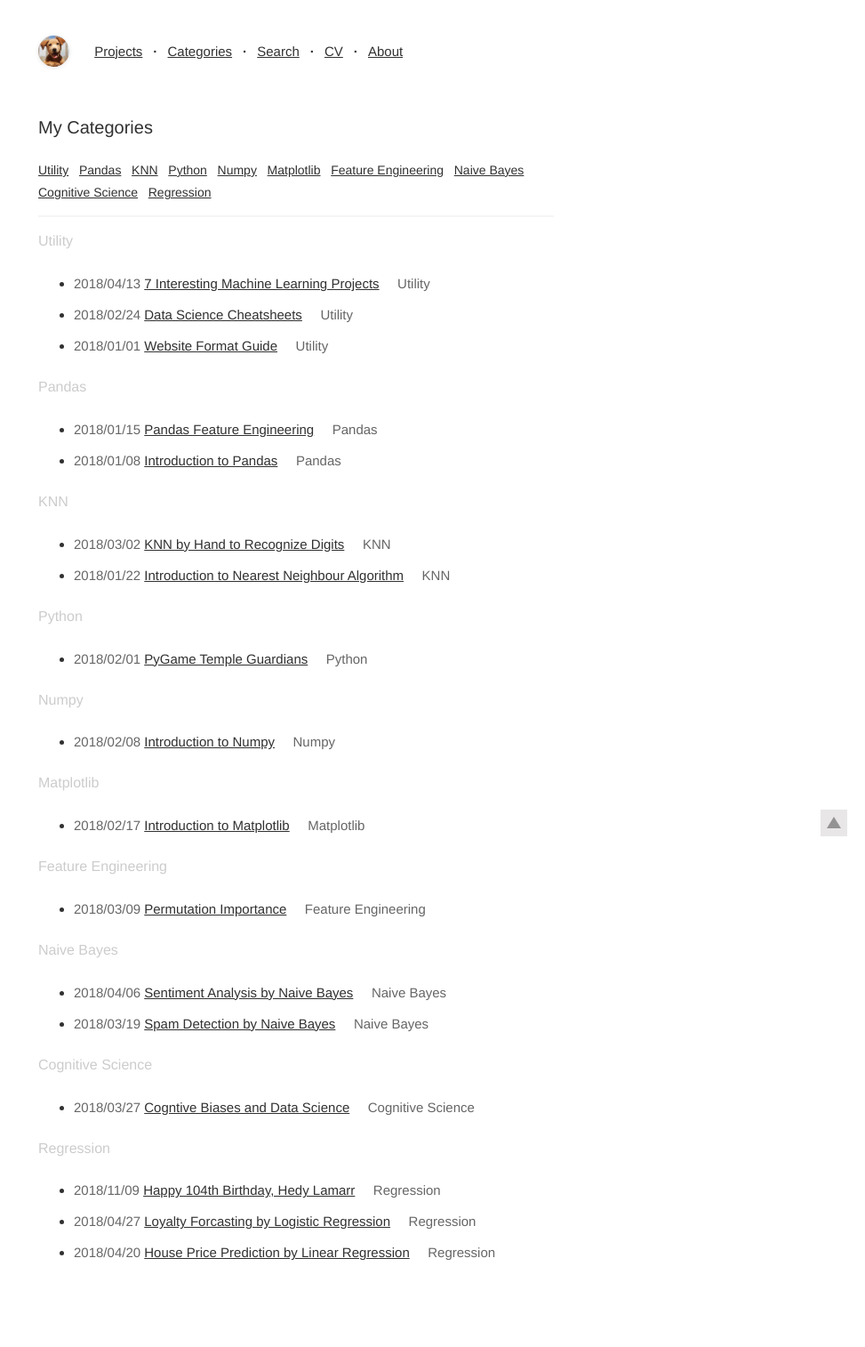
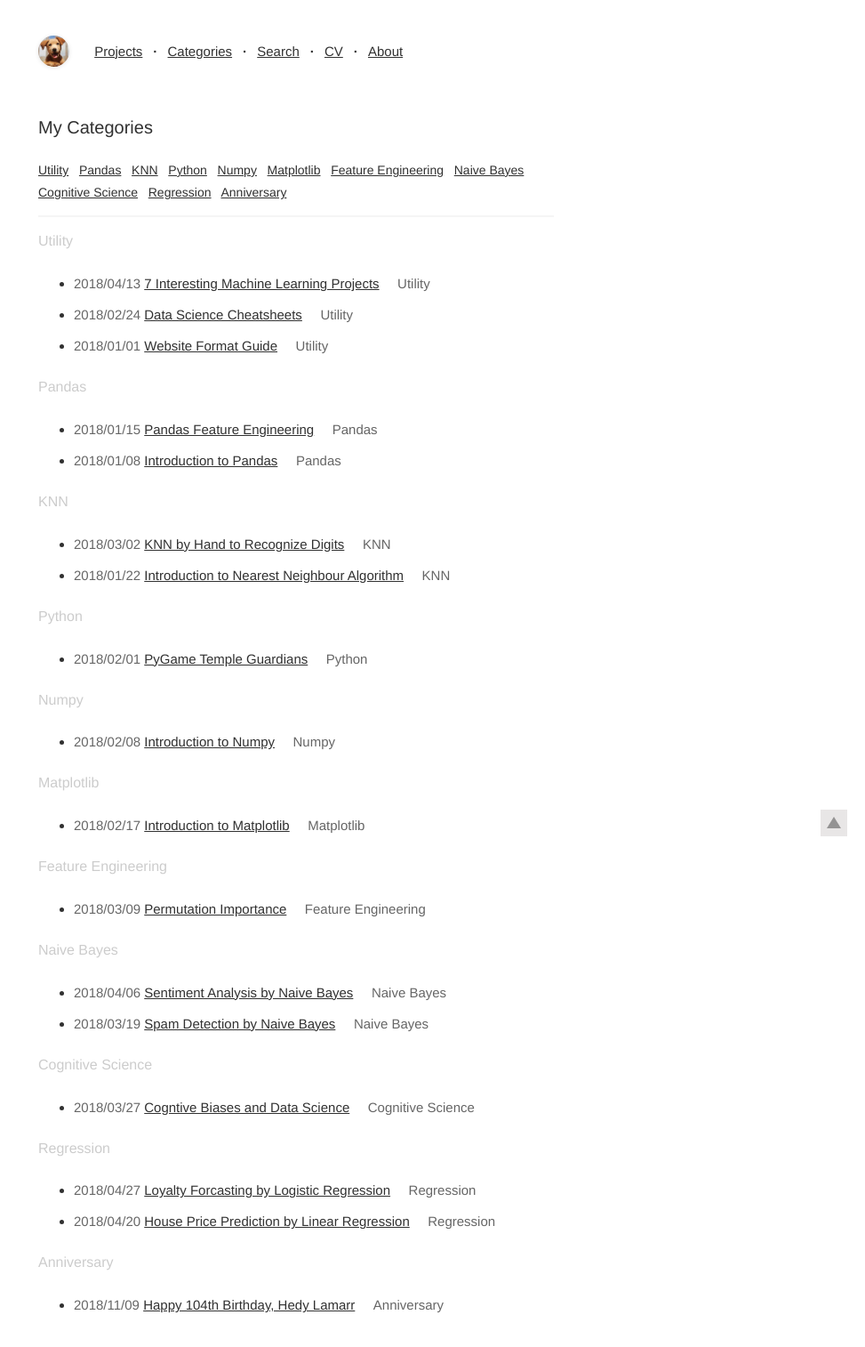
Before and after one commit to ryanxjhan/oldportforlio, a Jekyll site: the page built from pages/categories.html, in a window 1280 px wide. Shown: the whole page at 89% size, without its empty margins (307-1280 px from the left). Built offline with Jekyll 4.4.1, drawn with Linux system fonts in a browser that asks for light colours; before the commit the page ends 1455 px from its top, so only the background shows below that.

Commit message:
Happy Birthdat Hedy Lamarr

```diff
--- a/_posts/2018-11-9-Hedy.md
+++ b/_posts/2018-11-9-Hedy.md
@@ -1,7 +1,9 @@
 ---
 layout: mypost
 title: Happy 104th Birthday, Hedy Lamarr
-categories: [Regression]
+categories: [Anniversary]
 ---
 
+![hedy](hedy.jpg)
+
 Hedy Lamarr is a sucessful actress and a inventor with a passion for innovation and world peace. Happy Birthday.
```
Also changed, not shown: posts/2018/11/9/hedy.jpg (added), 5 other files.
